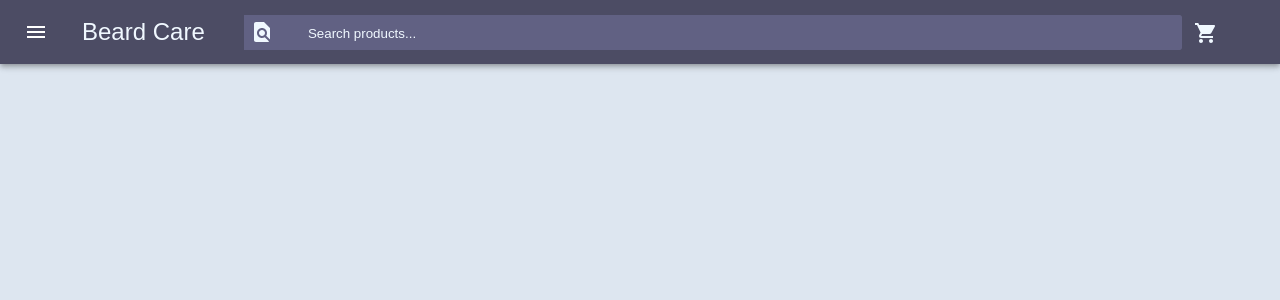
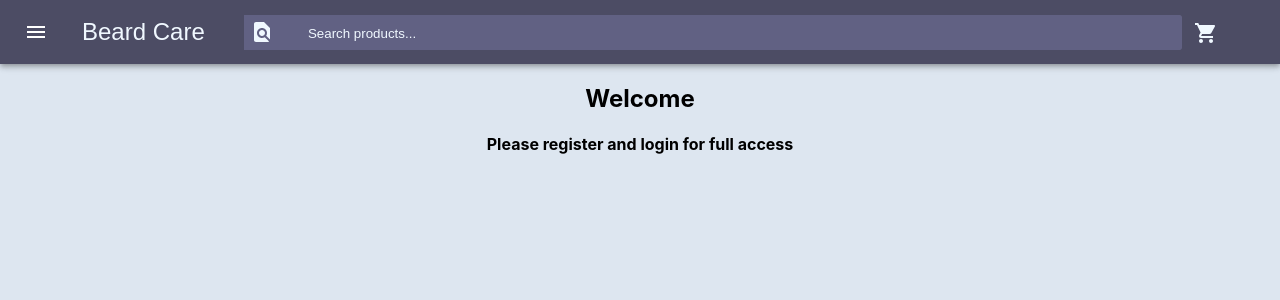
Before and after one commit to jdbooth9516/React-ecommerce, a React (Create React App) app in the folder client/: page / in a window 1280 px wide. Shown: the top 300 px of the page. Built offline with nearby package versions, Linux system fonts and the light colour scheme; no server answers.

Commit message:
got ride of the blank screen on the home page

```diff
--- a/client/src/App.js
+++ b/client/src/App.js
@@ -1,4 +1,4 @@
-import { Switch, Route, Redirect, Router } from "react-router-dom";
+import { Switch, Route, Redirect, Link } from "react-router-dom";
 import RegistrationForm from "./components/RegistrationForm/RegistrationForm";
 import React, { useEffect, useState } from "react";
 import axios from "axios";
@@ -8,12 +8,11 @@ import { ProductDetails } from "./components/ProductDetails/ProductDetails";
 import Login from "./components/LogIn/logIn";
 import ShoppingCart from "./components/ShoppingCart/ShoppingCart";
 import DisplayCategory from "./components/displayCategory/DisplayCategory";
-import DisplayProductsForSale from "./components/ProductsForSale/productsForSale";
+
 import Dashboard from "./components/Dashboard/dashboard";
 import { CreateProduct } from "./components/CreateProduct/CreateProduct";
 import Logout from "./components/Logout/logout";
 import "./App.css";
-import { LaptopWindowsOutlined } from "@material-ui/icons";
 
 function App() {
   const [products, setProducts] = useState([]);
@@ -115,7 +114,12 @@ function App() {
   return (
     <div className="App">
       <NavBar searchProducts={searchProducts} user={user} />
-      {/* <Redirect to="/allProducts" /> */}
+      {!user.firstName ? (
+        <div>
+          <h2> Welcome </h2>
+          <h4> Please register and login for full access</h4>
+        </div>
+      ) : null}
       {/* links to other pages inside of switch    */}
       <Switch>
         <Route
```
